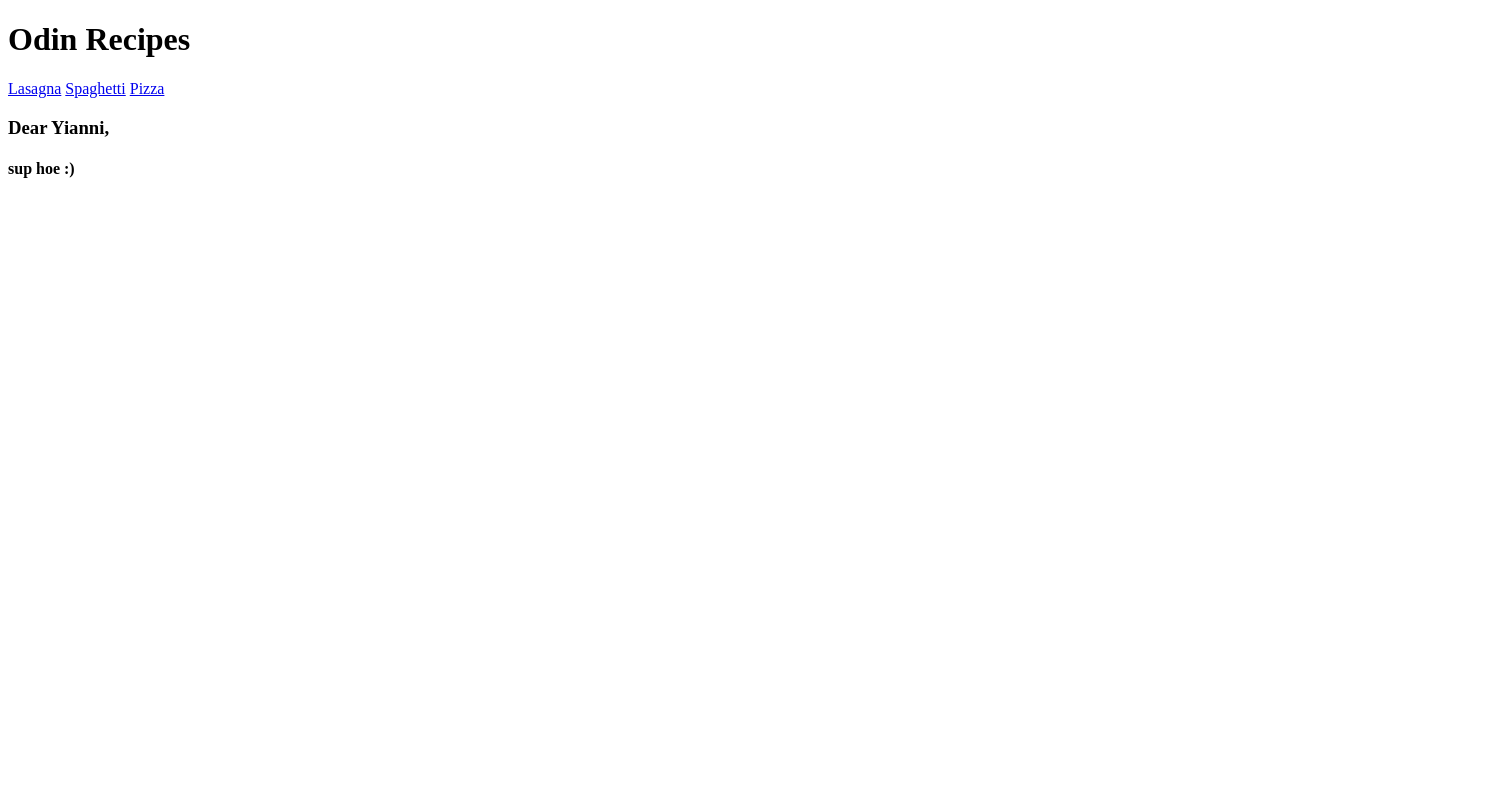
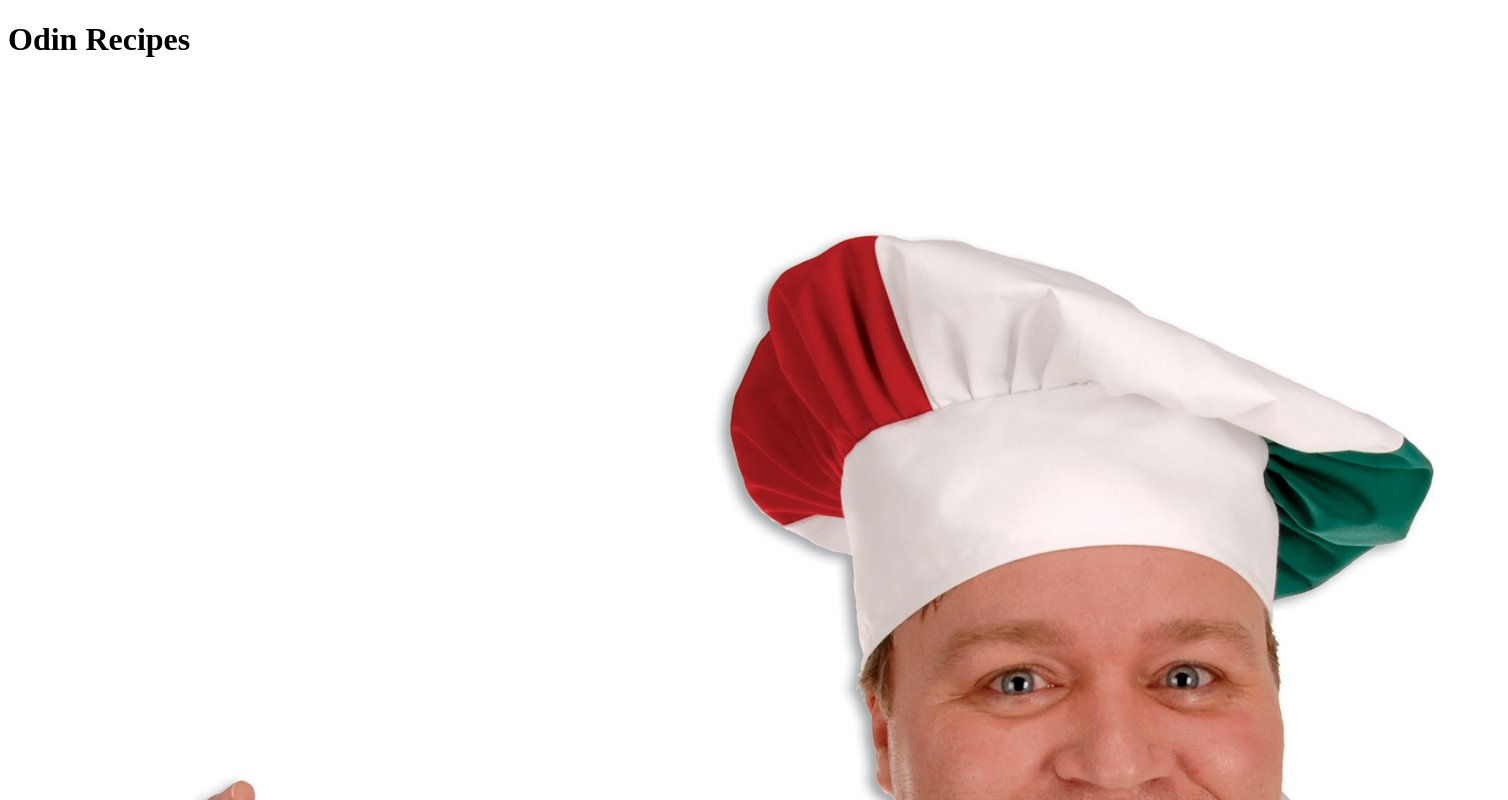
Before and after one commit to alyssatr/odin-recipes, a plain HTML site: page index.html in a window 1280 px wide. Shown: the top 800 px of the page, 1508 px wide, since content can reach past the window. Drawn offline with Linux system fonts and the light colour scheme.

Commit message:
add chef picture

```diff
--- a/index.html
+++ b/index.html
@@ -6,6 +6,7 @@
 </head>
 <body>
     <h1>Odin Recipes</h1>
+    <img src="img/chef.jpeg" alt="chef">
     <a href="recipes/lasagna.html">Lasagna</a>
     <a href="recipes/spaghetti.html">Spaghetti</a>
     <a href="recipes/pizza.html">Pizza</a>
```
Also changed, not shown: img/chef.jpeg (added), 1 other file.
